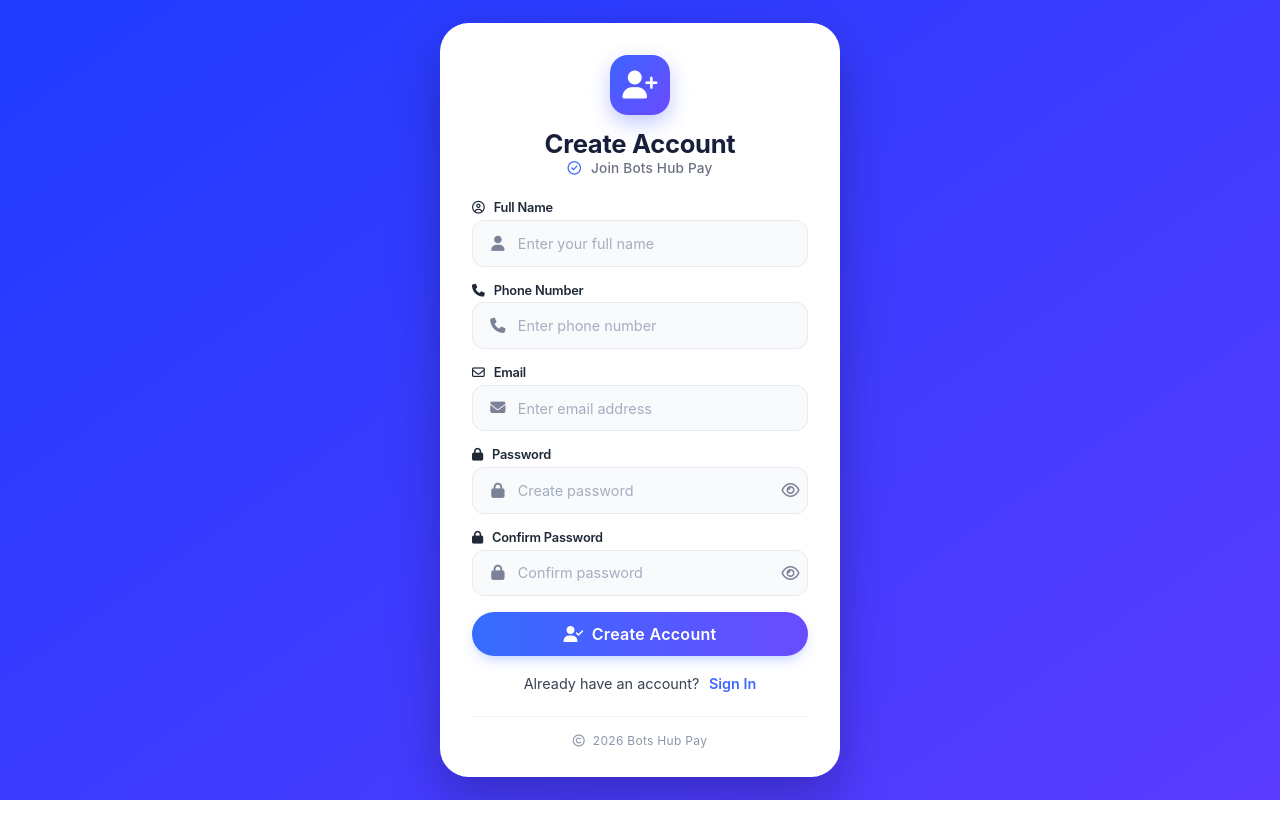
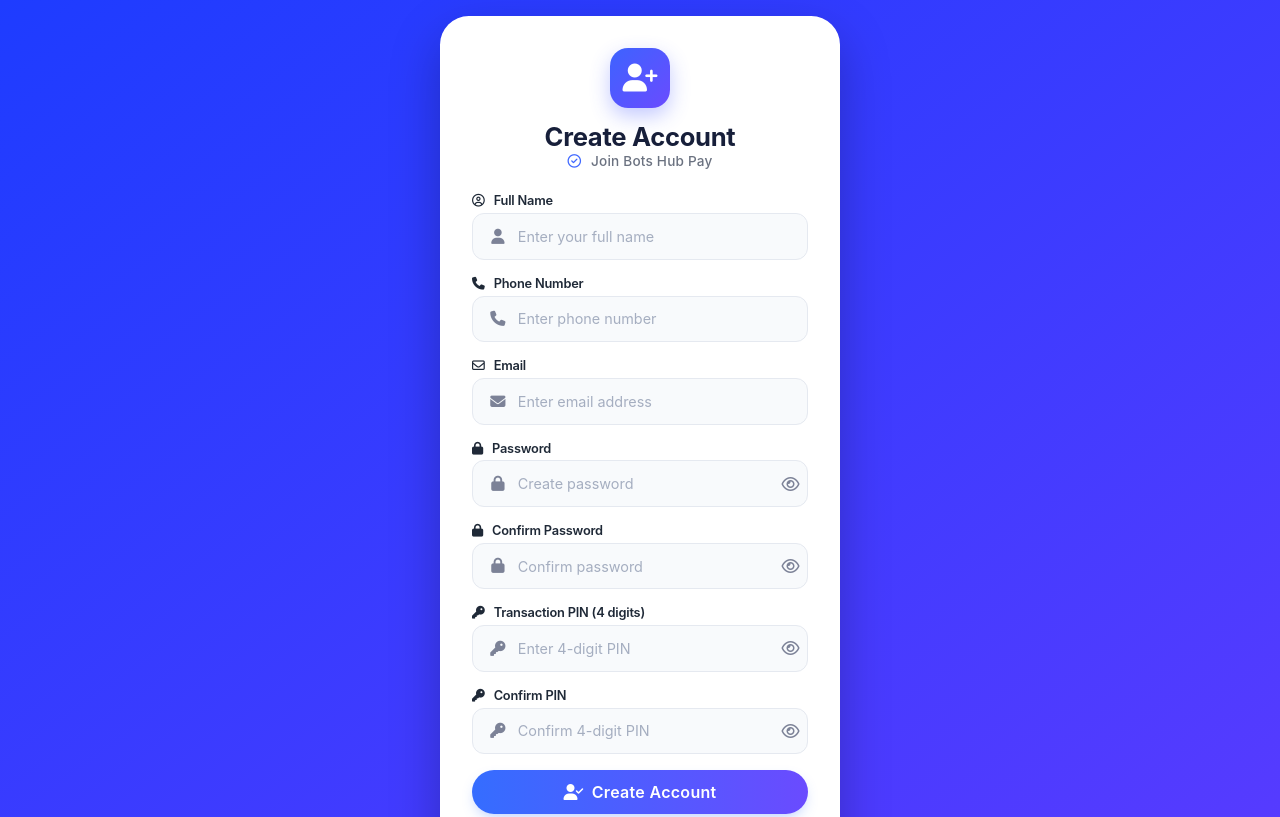
Before and after one commit to bots-hub-pay/Bots-Hub-pay, a website: page register.html in a window 1280 px wide. Shown: the top 817 px of the page. Drawn offline with Linux system fonts and the light colour scheme.

Commit message:
Update register.html

```diff
--- a/register.html
+++ b/register.html
@@ -55,6 +55,21 @@
                         <input type="password" id="regConfirmPassword" placeholder="Confirm password" required>
                     </div>
                 </div>
+                <!-- ✅ PIN Fields -->
+                <div class="input-group">
+                    <label><i class="fa-solid fa-key" style="margin-right: 6px;"></i> Transaction PIN (4 digits)</label>
+                    <div class="input-box">
+                        <i class="fa-solid fa-key"></i>
+                        <input type="password" id="regPin" placeholder="Enter 4-digit PIN" required maxlength="4">
+                    </div>
+                </div>
+                <div class="input-group">
+                    <label><i class="fa-solid fa-key" style="margin-right: 6px;"></i> Confirm PIN</label>
+                    <div class="input-box">
+                        <i class="fa-solid fa-key"></i>
+                        <input type="password" id="regConfirmPin" placeholder="Confirm 4-digit PIN" required maxlength="4">
+                    </div>
+                </div>
                 <button type="submit" id="registerBtn">
                     <i class="fa-solid fa-user-check"></i> Create Account
                 </button>
```
